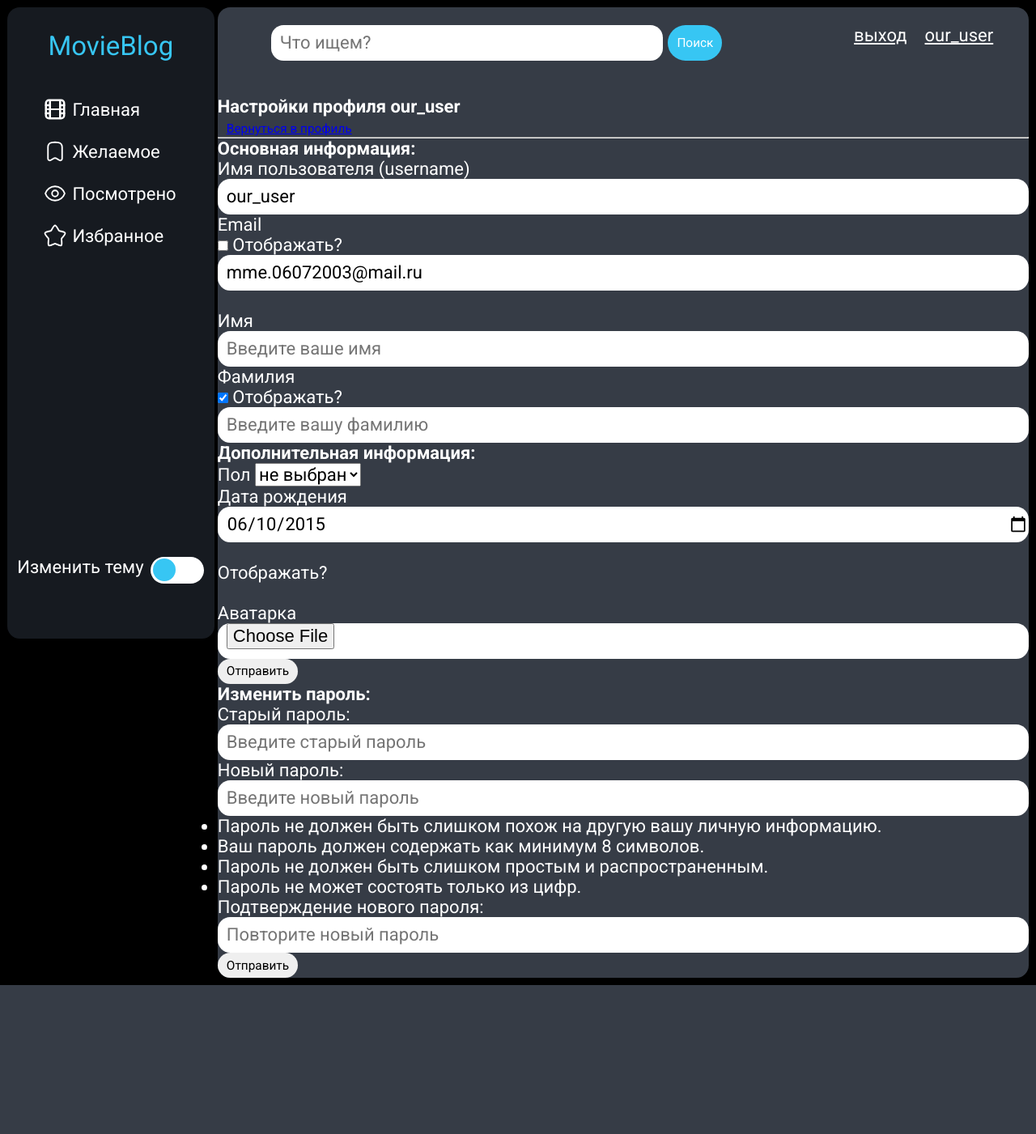
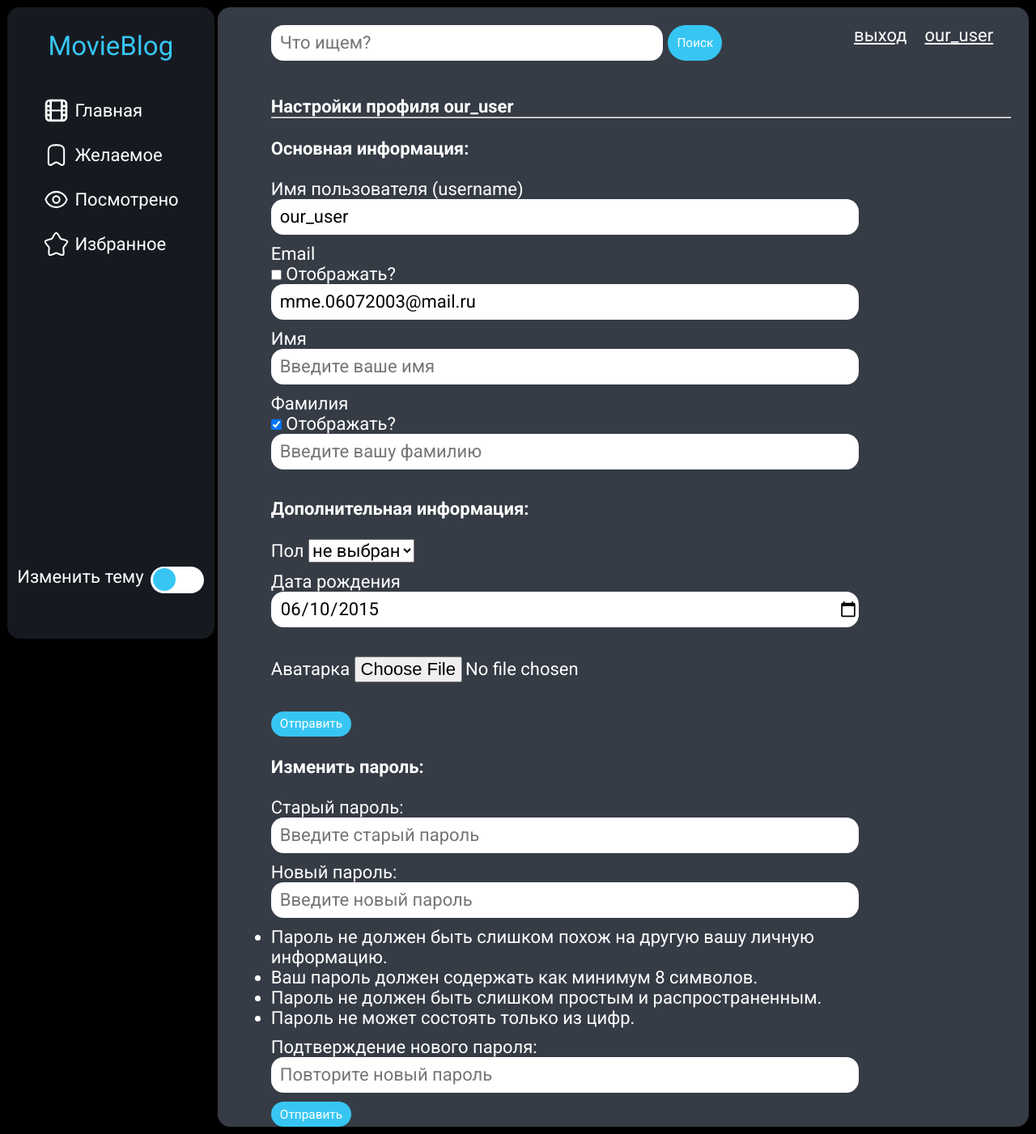
Before and after one commit to LemeshkinaVeronika/Online_cinema, a Django app: page /user/our_user/settings/ in a window 1280 px wide. Shown: the whole page at 81% size. Before the commit the page ends 1217 px from the top, so only its background shows below. Run offline with Django 4.2, Linux system fonts and the light colour scheme; a user stored in the database is signed in; data comes from the database, SQL or seed files in the repository; both versions use the stored data as it was after the commit; parts of the project's set-up code (start-up, migrations or seed data) failed here and were passed over; some libraries are stand-ins or nearby versions.

Commit message:
фронтенд для аватарок

```diff
--- a/project_tracker/movieblog/static/js/script.js
+++ b/project_tracker/movieblog/static/js/script.js
@@ -66,7 +66,6 @@ document.addEventListener('DOMContentLoaded', function() {
 
   buttons.forEach(button => {
       button.addEventListener('click', function() {
-        console.log('check')
         if (this.classList.contains('active-mark')) {
           this.classList.remove('active-mark');
         } else {
@@ -102,7 +101,6 @@ document.addEventListener('DOMContentLoaded', function() {
                     else {
                         movie_rating.innerHTML = "Рейтинг: Слишком мало оценок"
                     }
-                    console.log(data.movie_rating)
                 })
       });
   });
--- a/project_tracker/movieblog/static/sass/styles.sass
+++ b/project_tracker/movieblog/static/sass/styles.sass
@@ -1,7 +1,10 @@
+@media screen and (min-width: 200px)
+    *
+        font-size: 6px
 @media screen and (min-width: 600px)
     *
         font-size: 12px
-@media screen and (min-width: 900px)
+@media screen and (min-width: 1071px)
     *
         font-size: 22px
 @media screen and (min-width: 1441px)
@@ -332,6 +335,7 @@ span.entrance__link
     text-decoration: none
     color: var(--color-person)
     .image-avatar
+        border-radius: 50rem
         object-fit: cover
         width: 2rem
         height: 2rem
@@ -471,3 +475,51 @@ form
 
 .line-review
     margin-bottom: .3rem
+
+.comment-review
+    margin-bottom: .6rem
+
+.children-answer
+    margin-bottom: .5rem
+
+.profile
+    display: flex
+    // justify-content: space-around
+
+.profile-right
+    display: flex
+    flex-direction: column
+    justify-content: center
+
+.profile-left
+    margin-right: 2rem
+
+.info
+    margin-bottom: 1rem
+
+.profile-avatar
+    height: 13rem
+    width: 13rem
+
+.bottom-settings
+    margin-top: .5rem
+
+.border
+    border: 1px black solid
+
+.category-movie
+    position: relative
+
+svg
+    width: 1.5rem
+    height: 1.5rem
+
+.settings-block
+    margin-bottom: .5rem
+    width: 33rem
+
+.form-control#id_user_avatar
+    all: unset
+
+.settings-block p
+    margin-bottom: .5rem
--- a/project_tracker/movieblog/templates/movieblog/category_page.html
+++ b/project_tracker/movieblog/templates/movieblog/category_page.html
@@ -7,6 +7,7 @@
             </div>
             <div class="movies">
                 {% for film in films %}
+                    <div class="category-movie">
                         <a href="{{ film.get_absolute_url }}" class="movie-item">
                             <img src="{{ film.image.url }}" alt="" class="movie-image">
                         </a>
@@ -18,6 +19,7 @@
                                 <button type="submit" class="minus">-</button>
                             </form>
                         </div>
+                    </div>
                 {% endfor %}
             </div>
         </div>
--- a/project_tracker/movieblog/templates/movieblog/film_page.html
+++ b/project_tracker/movieblog/templates/movieblog/film_page.html
@@ -17,12 +17,12 @@
                         <form action="{% url 'movieblog:add_to_list' %}" method="post">
                             {% csrf_token %}
                             <input type="hidden" name="film" value="{{ film.id }}">
-                            <select name="list_type">
+                            <select class="btn search-link border" name="list_type">
                                 <option value="budu-smotret">Желаемое</option>
                                 <option value="posmotreno">Просмотренное</option>
                                 <option value="izbrannoe">Избранное</option>
                             </select>
-                            <button type="submit">Добавить в список</button>
+                            <button class="btn search-link link-border" type="submit">Добавить в список</button>
                         </form>
                     </div>
                 </div>
--- a/project_tracker/movieblog/templates/movieblog/nav.html
+++ b/project_tracker/movieblog/templates/movieblog/nav.html
@@ -7,7 +7,7 @@
         </div>
         <div class="navbar">
             <a href="{% url 'movieblog:index' pk=18 slug='vse-filmy'%}" class="navbar__item link-item">
-                <svg width="30px" height="30px" viewbox="0 0 24 24" fill="none" xmlns="http://www.w3.org/2000/svg">
+                <svg viewbox="0 0 24 24" fill="none" xmlns="http://www.w3.org/2000/svg">
                     <rect width="18" height="18" rx="3" transform="matrix(1.39071e-07 1 1 -1.39071e-07 3 3)" stroke-width="2" stroke-linecap="round" stroke-linejoin="round"/>
                     <line x1="7" y1="4" x2="7" y2="20" stroke-width="2" stroke-linecap="round" stroke-linejoin="round"/>
                     <line x1="6" y1="8" x2="3" y2="8" stroke-width="2" stroke-linecap="round" stroke-linejoin="round"/>
@@ -19,20 +19,20 @@
                 <span>Главная</span>
             </a>
             <a href="{% url 'movieblog:category_page' pk=15 slug='budu-smotret' %}" class="navbar__item link-item">
-                <svg width="30px" height="30px" viewbox="0 0 24 24" fill="none" xmlns="http://www.w3.org/2000/svg">
+                <svg viewbox="0 0 24 24" fill="none" xmlns="http://www.w3.org/2000/svg">
                     <path d="M19 19.2674V7.84496C19 5.64147 17.4253 3.74489 15.2391 3.31522C13.1006 2.89493 10.8994 2.89493 8.76089 3.31522C6.57467 3.74489 5 5.64147 5 7.84496V19.2674C5 20.6038 6.46752 21.4355 7.63416 20.7604L10.8211 18.9159C11.5492 18.4945 12.4508 18.4945 13.1789 18.9159L16.3658 20.7604C17.5325 21.4355 19 20.6038 19 19.2674Z" stroke-width="1.5" stroke-linecap="round" stroke-linejoin="round"/>
                 </svg>
                 <span>Желаемое</span>
             </a>
             <a href="{% url 'movieblog:category_page' pk=17 slug='posmotreno' %}" class="navbar__item link-item">
-                <svg width="30" height="30" viewbox="0 0 24 24" fill="none" xmlns="http://www.w3.org/2000/svg">
+                <svg viewbox="0 0 24 24" fill="none" xmlns="http://www.w3.org/2000/svg">
                     <path d="M15.0007 12C15.0007 13.6569 13.6576 15 12.0007 15C10.3439 15 9.00073 13.6569 9.00073 12C9.00073 10.3431 10.3439 9 12.0007 9C13.6576 9 15.0007 10.3431 15.0007 12Z" stroke-width="1.5" stroke-linecap="round" stroke-linejoin="round"/>
                     <path d="M12.0012 5C7.52354 5 3.73326 7.94288 2.45898 12C3.73324 16.0571 7.52354 19 12.0012 19C16.4788 19 20.2691 16.0571 21.5434 12C20.2691 7.94291 16.4788 5 12.0012 5Z" stroke-width="1.5" stroke-linecap="round" stroke-linejoin="round"/>
                 </svg>
                 <span>Посмотрено </span>
             </a>
             <a href="{% url 'movieblog:category_page' pk=13 slug='izbrannoe' %}" class="navbar__item link-item">
-                <svg width="30px" height="30px" viewBox="0 0 24 24" fill="none" xmlns="http://www.w3.org/2000/svg">
+                <svg viewBox="0 0 24 24" fill="none" xmlns="http://www.w3.org/2000/svg">
 
                     <g id="SVGRepo_bgCarrier" stroke-width="0"/>
 
--- a/project_tracker/movieblog/templates/movieblog/search_page.html
+++ b/project_tracker/movieblog/templates/movieblog/search_page.html
@@ -14,10 +14,12 @@
                             {% for film in results %}
                                 <div class="row-search">
                                     <div class="movie-item">
-                                        <img src="{{ film.image.url }}" alt="{{ film.title }}" class="movie-image">
+                                        <a href="{{ film.get_absolute_url }}">
+                                            <img src="{{ film.image.url }}" alt="{{ film.title }}" class="movie-image">
+                                        </a>
                                     </div>
                                     <div class="movie-se">
-                                        <a href="{{ film.get_absolute_url }}" class="link-comment">{{ film.title }}</a>
+                                        <p class="movie-title">{{ film.title }}</p>
                                             <p class="description"><a
                                                     href="{{ film.category.get_absolute_url }}" class="link-comment">{{ film.category }}</a>
                                                 | {{ film.director }} | {{ film.publish | date:"d F Y" }} |
--- a/project_tracker/user_app/templates/user_app/login.html
+++ b/project_tracker/user_app/templates/user_app/login.html
@@ -13,7 +13,11 @@
                 {% for field in form %}
                     <div class="form-group">
                         <p class="form-label">{{ field.label }}</p>
-                        <input type="text" id="{{ field.id }}" class="form-control" name="{{ field.name }}" value="">
+                        {% if field.name == 'password' %}
+                            <input type="password" id="{{ field.id }}" class="form-control" name="{{ field.name }}" value="">
+                        {% else %}
+                            <input type="text" id="{{ field.id }}" class="form-control" name="{{ field.name }}" value="">
+                        {% endif %}
                     </div>
                 {% endfor %}
                 <button type="submit" class="btn search-link link-border">Войти</button>
--- a/project_tracker/user_app/templates/user_app/profile_settings_page.html
+++ b/project_tracker/user_app/templates/user_app/profile_settings_page.html
@@ -2,19 +2,16 @@
 {% block title %}{{ title }}{% endblock %}
 
 {% block content %}
-    <div class="container mt-3">
-        <div class="row d-flex justify-content-between align-items-center">
-            <div class="col-lg-10 col-sm-12">
+<div class="content">
+    <div class="">
+        <div class="">
             <h2>Настройки профиля {{ user }}</h2>
-            </div>
-            <div class="col-lg-2 col-sm-12 text-right">
-                <a class="btn btn-primary my-btn h-100"
-                   href="{% url 'user_app:user_profile' username=user.username %}">Вернуться в профиль</a>
         </div>
     </div>
     <hr>
-        <div class="row d-flex justify-content-evenly">
-            <div class="row text-center">
+    <br>
+    <div>
+        <div>
             {% if messages %}
                 <p class="alert alert-success">
                     {% for message in messages %}
@@ -23,20 +20,23 @@
                 </p>
             {% endif %}
         </div>
-            <div class="col-lg-8 col-sm-12">
+        <div>
             <form method="post" enctype="multipart/form-data">
                 <div class="row">
-                        <div class="col-lg-6 col-sm-12">
-                            <h3 class="mb-3 mt-3">Основная информация:</h3>
+                    <div>
+                        <h3>Основная информация:</h3>
                         {% csrf_token %}
                         {% for error in user_info_form.errors.values %}
                             {{ error }}
                         {% endfor %}
-
+                        <br>
+                        <div class="settings-block">
                             {{ user_info_form.username.label }}
                             {{ user_info_form.username }}
+                        </div>
 
-                            <br>
+
+                        <div class="settings-block">
                             {{ user_info_form.email.label }}
                             <div class="input-group">
                                 <div class="input-group-text">
@@ -45,12 +45,15 @@
                                 </div>
                                 {{ user_info_form.email }}
                             </div>
+                        </div>
 
-                            <br>
+                        <div class="settings-block">
                             {{ user_info_form.first_name.label }}
                             {{ user_info_form.first_name }}
+                        </div>
 
-                            <br>
+
+                        <div class="settings-block">
                             {{ user_info_form.last_name.label }}
                             <div class="input-group">
                                 <div class="input-group-text">
@@ -60,55 +63,59 @@
                                 {{ user_info_form.last_name }}
                             </div>
                         </div>
-                        <div class="col-lg-6 col-sm-12">
-                            <h3 class="mb-3 mt-3">Дополнительная информация:</h3>
+                    </div>
+
+                    <br>
+                    <div>
+                        <h3>Дополнительная информация:</h3>
+                        <br>
                         {% for error in user_profile_form.errors.values %}
                             {{ error }}
                         {% endfor %}
 
+                        <div class="settings-block">
                             {{ user_profile_form.gender.label }}
                             {{ user_profile_form.gender }}
+                        </div>
 
-                            <br>
+                        <div class="settings-block">
                             {{ user_profile_form.dob.label }}
                             {{ user_profile_form.dob }}
+                        </div>
 
-                            <br>
+                        <div class="settings-block">
                             {{ user_profile_form.site_link.label }}
                             {{ user_profile_form.site_link }}
-
+                        </div>
                         <br>
-                            {{ user_profile_form.telegram_link.label }}
-                            <div class="input-group">
-                                <div class="input-group-text">
-                                    {{ user_profile_form.show_telegram }}
-                                    <span class="ms-2">Отображать?</span>
-                                </div>
-                                {{ user_profile_form.telegram_link }}
-                            </div>
-
-                            <br>
+                        <div class="settings-block">
                             {{ user_profile_form.user_avatar.label }}
                             {{ user_profile_form.user_avatar }}<br>
                         </div>
                     </div>
+                </div>
+                <br>
                 <div class="row">
-                        <div class="col-12 text-center">
-                            <button class="btn btn-primary my-btn text-center mt-1" type="submit" name="user_info_form">
+                    <div>
+                        <button class="btn search-link link-border" type="submit" name="user_info_form">
                             Отправить
                         </button>
                     </div>
                 </div>
+                <br>
             </form>
         </div>
-            <div class="col-lg-4 col-sm-12">
-                <h3 class="mb-3 mt-3">Изменить пароль:</h3>
+        <div>
+            <h3>Изменить пароль:</h3>
+            <br>
             <form method="post">
                 {% csrf_token %}
+                <div class="settings-block">
                     {{ user_password_form.as_p }}
+                </div>
                 <div class="row">
-                        <div class="col-12 text-center">
-                            <button class="btn btn-primary my-btn mt-3" type="submit" name="user_password_form">
+                    <div>
+                        <button class="btn search-link link-border" type="submit" name="user_password_form">
                             Отправить
                         </button>
                     </div>
--- a/project_tracker/user_app/templates/user_app/signup.html
+++ b/project_tracker/user_app/templates/user_app/signup.html
@@ -14,7 +14,11 @@
                 {% for field in form %}
                     <div class="form-group">
                         <p class="form-label">{{ field.label }}</p>
-                        <input type="text" id="{{ field.id }}" class="form-control" name="{{ field.name }}" value="{{ field.value|default_if_none:'' }}">
+                        {% if forloop.counter > 2 %}
+                            <input type="password" id="{{ field.id }}" class="form-control" name="{{ field.name }}" value="{{ field.value|default_if_none:'' }}">
+                        {% else %}
+                            <input type="text" id="{{ field.id }}" class="form-control" name="{{ field.name }}" value="{{ field.value|default_if_none:'' }}">
+                        {% endif %}
                         {% if field.errors %}
                             <ul class="alert alert-danger">
                                 {{ field.errors }}
```
Also changed, not shown: project_tracker/movieblog/templates/movieblog/comments.html (+8 -5 lines), project_tracker/user_app/templates/user_app/profile_page.html (+32 -17 lines), project_tracker/db.sqlite3, project_tracker/movieblog/static/css/styles.css, 1 other file. Lines whose indentation alone changed are shown as unchanged.
